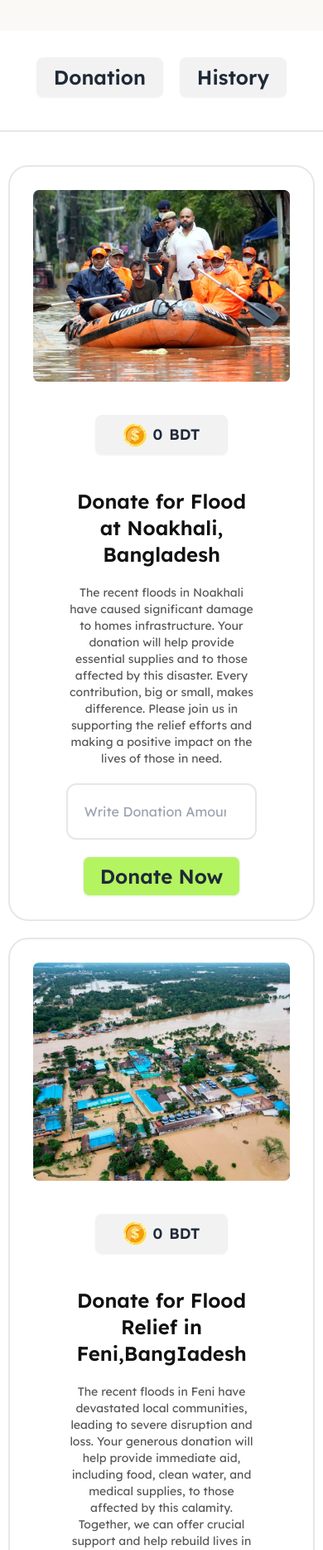
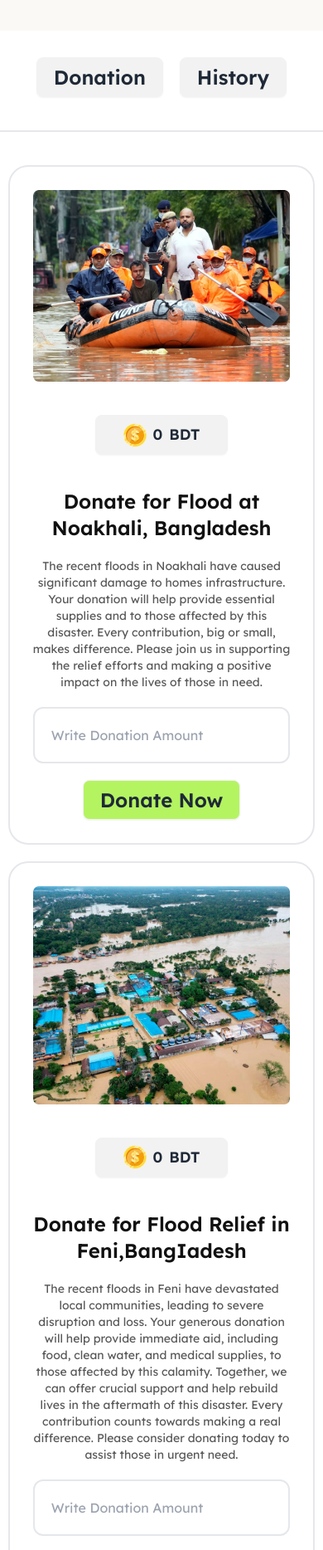
Before and after one commit to Habibullah-KH/-PH_5_AS, a plain HTML site: page index.html in a window 390 px wide. Shown: the part 91-1959 px from the top of the page at 83% size. Drawn offline with nearby package versions, Linux system fonts and the light colour scheme.

Commit message:
adjust pading

```diff
--- a/index.html
+++ b/index.html
@@ -100,7 +100,7 @@
     </div>
 
     <!--* text-contianer -->
-    <div class="text-content-section px-10  text-center xl:text-left">
+    <div class="text-content-section md:px-10  text-center xl:text-left">
 
       <div class="balance items-center gap-2 btn min-w-[10rem] mt-10 xl:mt-0 mb-5 text-lg m-auto xl:m-0">
         <img src="assets/coin.png">
@@ -145,7 +145,7 @@ efforts and making a positive impact on the lives of those in need.
     </div>
 
     <!--* text-contianer -->
-    <div class="text-content-section px-10  text-center xl:text-left">
+    <div class="text-content-section md:px-10  text-center xl:text-left">
 
       <div class="balance items-center gap-2 btn min-w-[10rem] mt-10 xl:mt-0 mb-5 text-lg m-auto xl:m-0">
         <img src="assets/coin.png">
@@ -190,7 +190,7 @@ efforts and making a positive impact on the lives of those in need.
     </div>
 
     <!--* text-contianer -->
-    <div class="text-content-section px-10  text-center xl:text-left">
+    <div class="text-content-section md:px-10  text-center xl:text-left">
 
       <div class="balance items-center gap-2 btn min-w-[10rem] mt-10 xl:mt-0 mb-5 text-lg m-auto xl:m-0">
         <img src="assets/coin.png">
```
